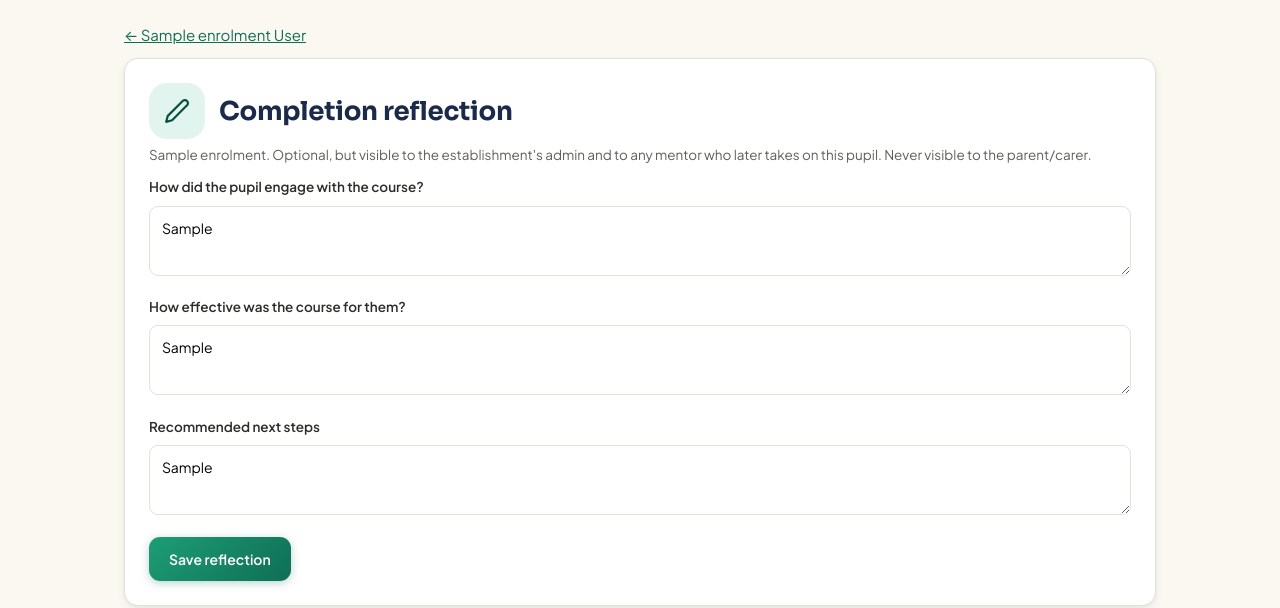
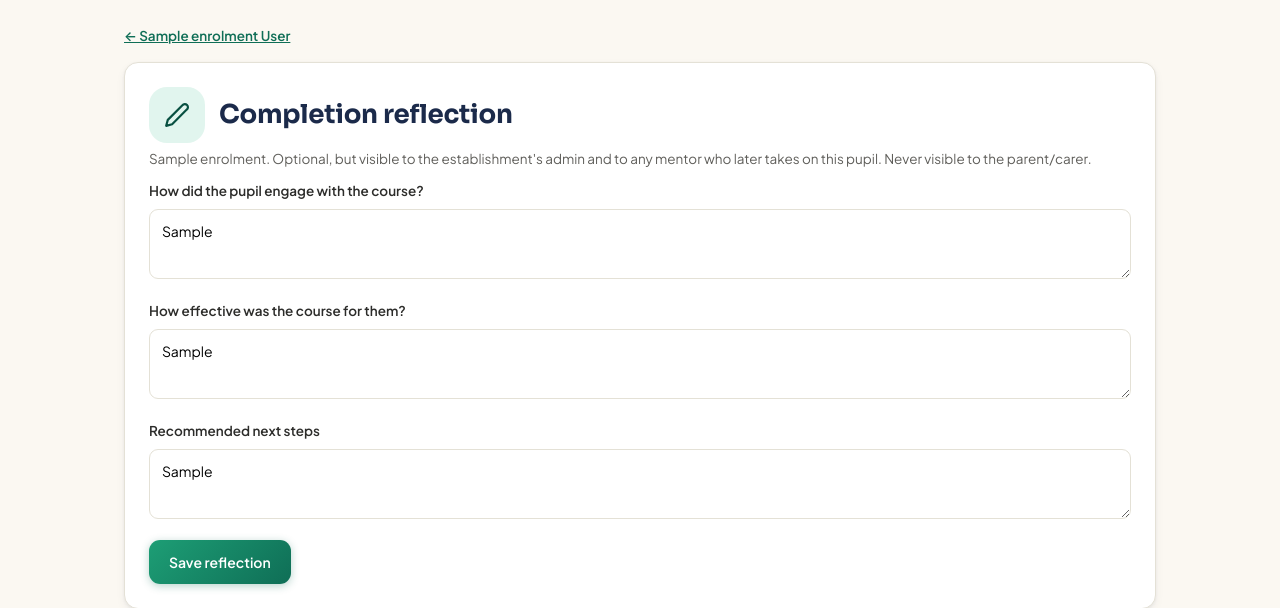
Before and after one commit to Alexandersocrates-dev/phil-app, a Python web app: template templates/reflection_form.html in a window 1280 px wide. Shown: the part 62-670 px from the top of the page. Run offline with Jinja, Linux system fonts and the light colour scheme; the template is opened without the code that fills it: most values are stand-ins (such as "Sample title", 1, 10 or a date in 2020).

Commit message:
Standardize back-link styling: reflection_form.html

```diff
--- a/templates/reflection_form.html
+++ b/templates/reflection_form.html
@@ -2,7 +2,7 @@
 {% from "_icons.html" import icon_edit %}
 {% block title %}Completion reflection - Phil{% endblock %}
 {% block content %}
-<p><a href="/mentor/pupils/{{ enrolment.pupil_id }}">&larr; {{ enrolment.forename }} {{ enrolment.surname }}</a></p>
+<p class="back-link"><a href="/mentor/pupils/{{ enrolment.pupil_id }}">&larr; {{ enrolment.forename }} {{ enrolment.surname }}</a></p>
 <div class="card">
   <div style="display:flex; align-items:center; gap:14px; margin-bottom:6px;">
     <div class="icon-badge" style="background:var(--teal-light); margin:0;">{{ icon_edit(color='var(--teal-darker)') }}</div>
```
